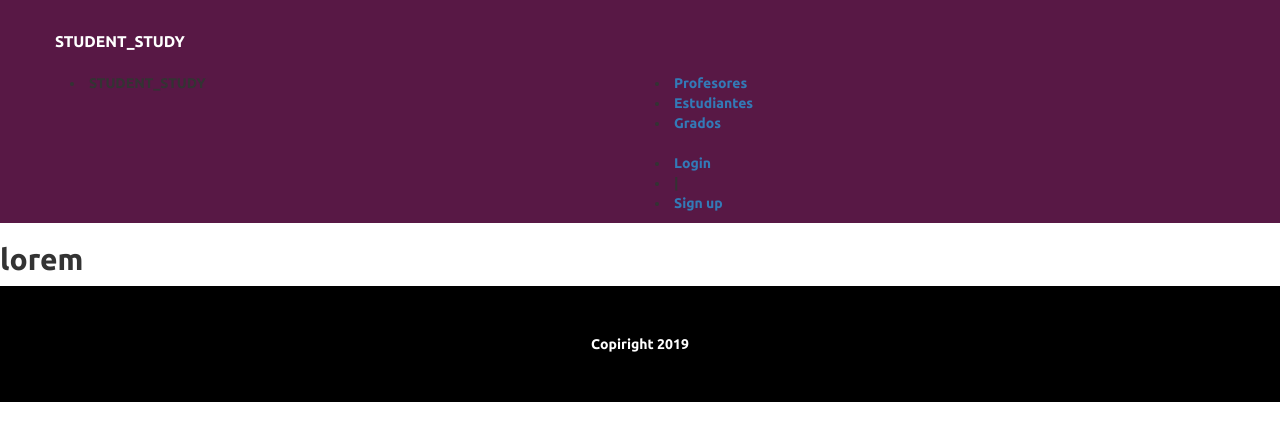
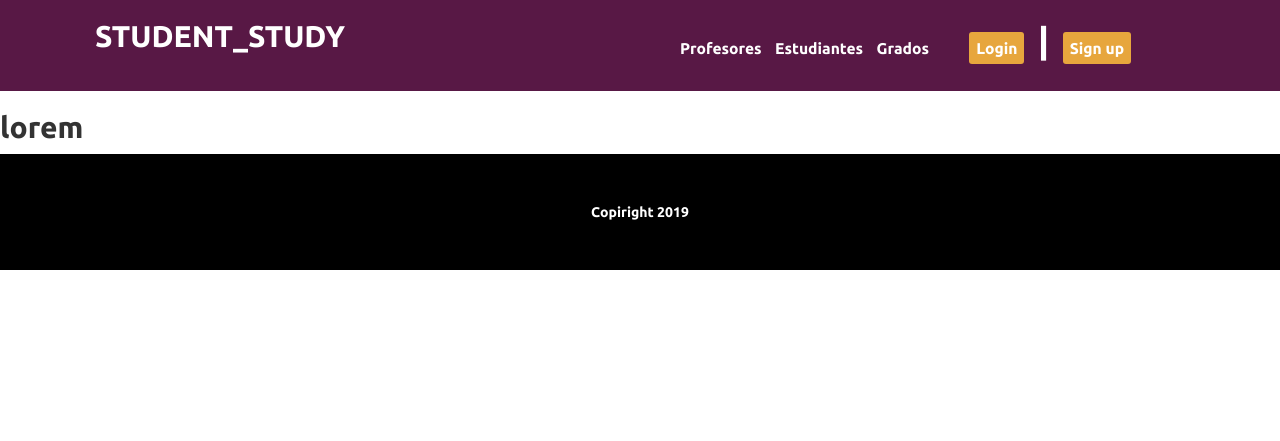
Before and after one commit to lucashernandez067/H4RD-C0D3, a PHP site: page / in a window 1280 px wide. Shown: the top 441 px of the page. Run offline with PHP 8.4, Linux system fonts and the light colour scheme.

Commit message:
fix header

```diff
--- a/views/layouts/banner.php
+++ b/views/layouts/banner.php
@@ -1,10 +1,6 @@
 <header>
 <nav>
 	<ul>
-		<li><a href="index.html">STUDENT_STUDY</a></li>
-    </ul>
-
-	<div class="conainer">
 	<div class="container">
 		<div class="row">
 			<div class="col-md-3">
```
